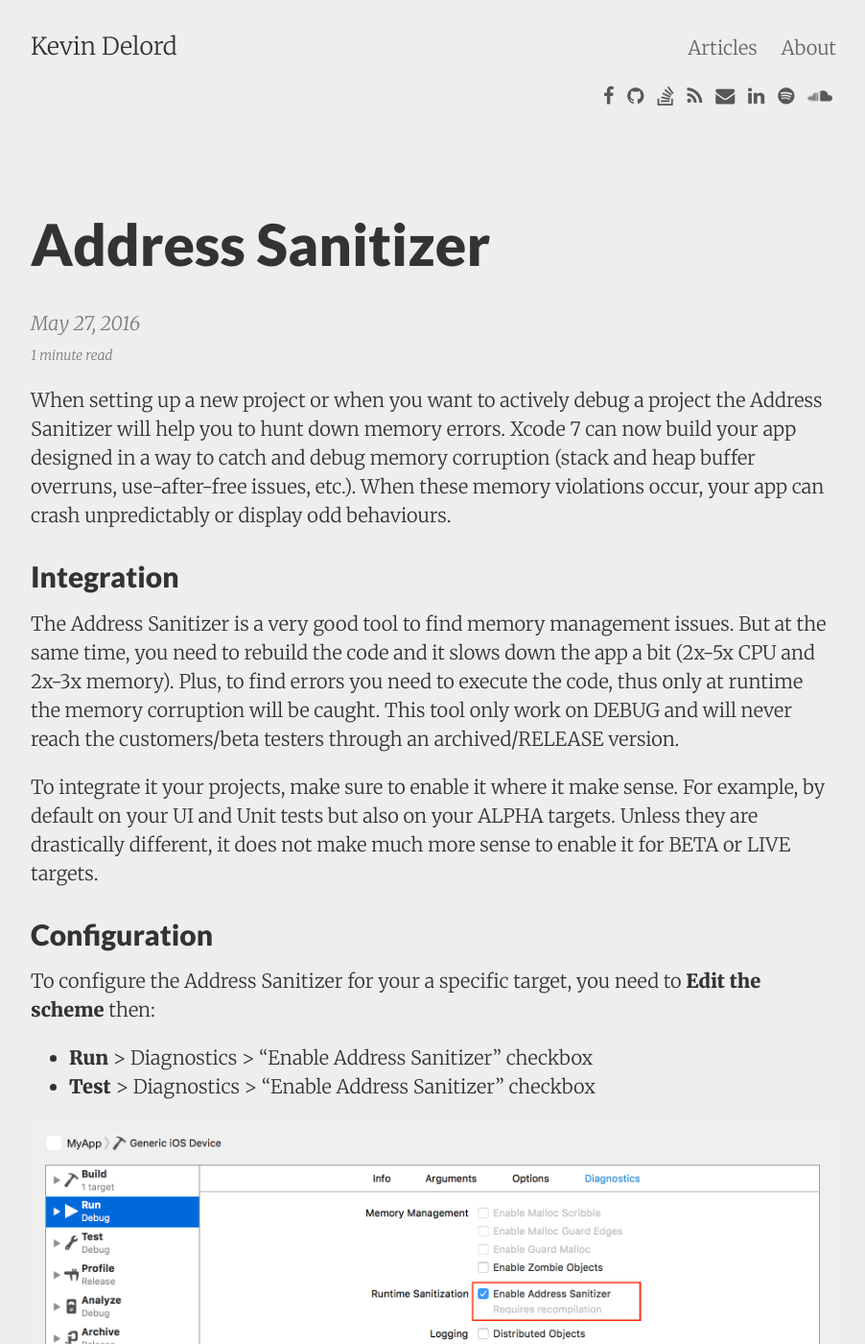
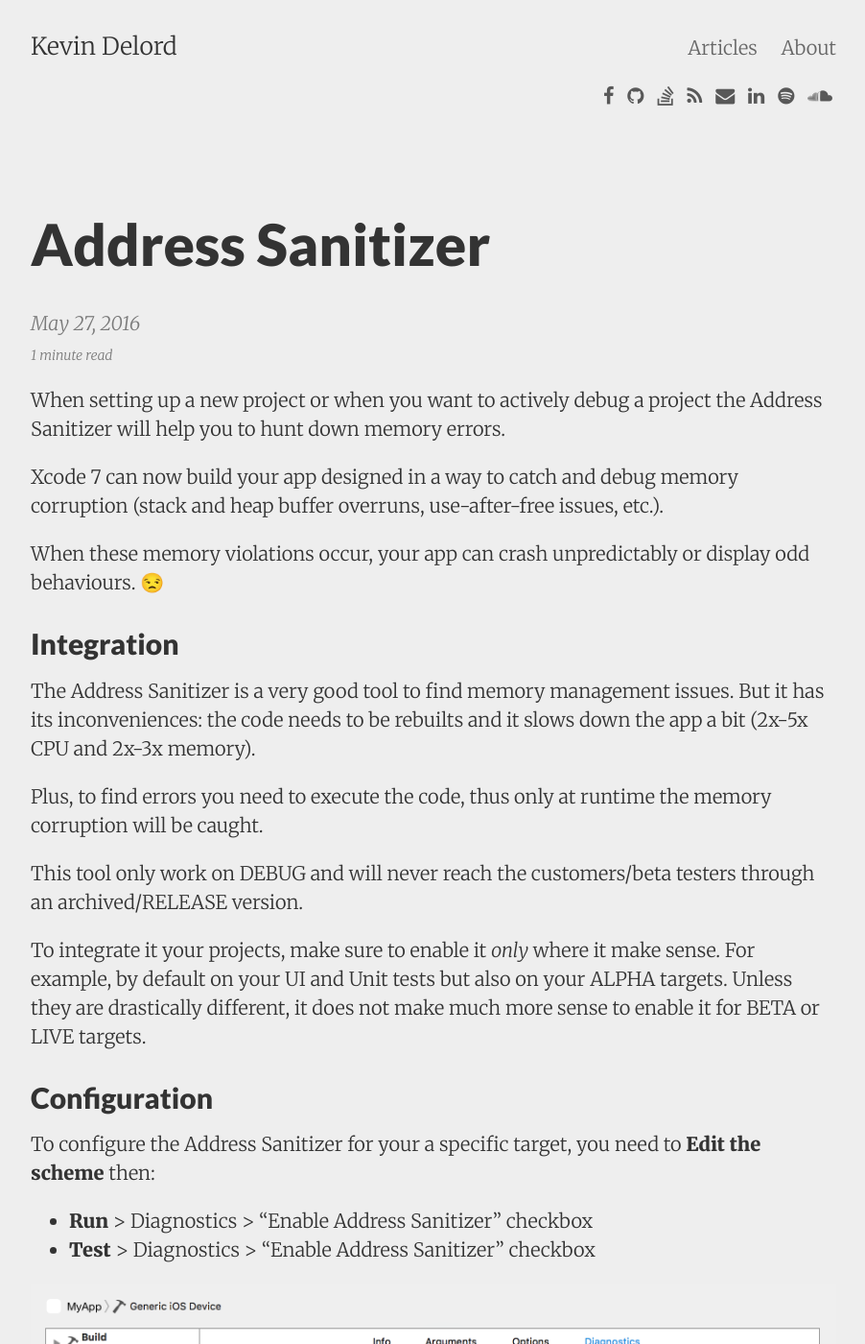
Before and after one commit to kevindelord/kevindelord.github.io, a Jekyll site: the page built from _posts/2016-05-27-address-sanitizer.md, in a window 1280 px wide and 1400 px high. Shown: the whole window at 96% size, without its empty margins (188-1090 px from the left). Built offline with Jekyll 4.4.1, drawn with Linux system fonts in a browser that asks for light colours; nearby versions of some CDN libraries; emoji names are drawn with the system emoji font; some of the changed text lies outside the part shown.

Commit message:
Address sanitizer: improve formatting

```diff
--- a/_posts/2016-05-27-address-sanitizer.md
+++ b/_posts/2016-05-27-address-sanitizer.md
@@ -5,19 +5,22 @@ summary:    Xcode tool to find memory management issues.
 ---
 
 When setting up a new project or when you want to actively debug a project the Address Sanitizer will help you to hunt down memory errors.
+
 Xcode 7 can now build your app designed in a way to catch and debug memory corruption (stack and heap buffer overruns, use-after-free issues, etc.).
-When these memory violations occur, your app can crash unpredictably or display odd behaviours.
+
+When these memory violations occur, your app can crash unpredictably or display odd behaviours. :unamused:
 
 ## Integration
 
 The Address Sanitizer is a very good tool to find memory management issues.
-But at the same time, you need to rebuild the code and it slows down the app a bit (2x-5x CPU and 2x-3x memory).
+But it has its inconveniences: the code needs to be rebuilts and it slows down the app a bit (2x-5x CPU and 2x-3x memory).
+
 Plus, to find errors you need to execute the code, thus only at runtime the memory corruption will be caught.
+
 This tool only work on DEBUG and will never reach the customers/beta testers through an archived/RELEASE version.
 
-To integrate it your projects, make sure to enable it where it make sense.
-For example, by default on your UI and Unit tests but also on your ALPHA targets.
-Unless they are drastically different, it does not make much more sense to enable it for BETA or LIVE targets.
+To integrate it your projects, make sure to enable it *only* where it make sense.
+For example, by default on your UI and Unit tests but also on your ALPHA targets. Unless they are drastically different, it does not make much more sense to enable it for BETA or LIVE targets.
 
 ## Configuration
 
@@ -29,11 +32,11 @@ To configure the Address Sanitizer for your a specific target, you need to **Edi
 ![_config.yml]({{ site.baseurl }}/images/address_sanitizer/address_sanitizer.png)
 
 Once done, go to the **Build Settings** of the same target and make sure that
-The Optimisation Level is to **None [-O0]** in Debug. The configuration **Fast [-O1]** could also work but no higher optimisation would.
+The **Optimisation Level** is to `None [-O0]` in Debug. The configuration `Fast [-O1]` could also work but no higher optimisation would.
 
 ## Going further
 
-If some errors persist and the Address Sanitizer does not help you to find the crashes, give a try to the other tools provided by Xcode.
+If some errors persist and the Address Sanitizer does not help you to find the crashes, give a try to the other tools provided by Xcode:
 
 - Enable Malloc Scribble
 - Enable Malloc Guard Edges
```
